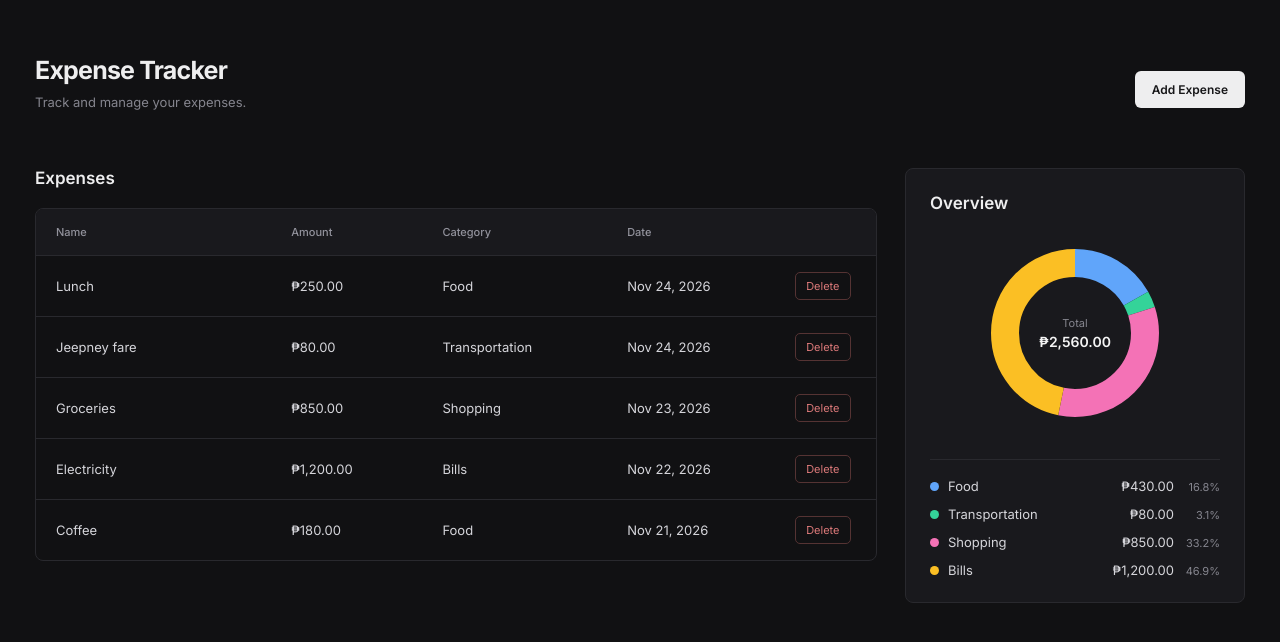
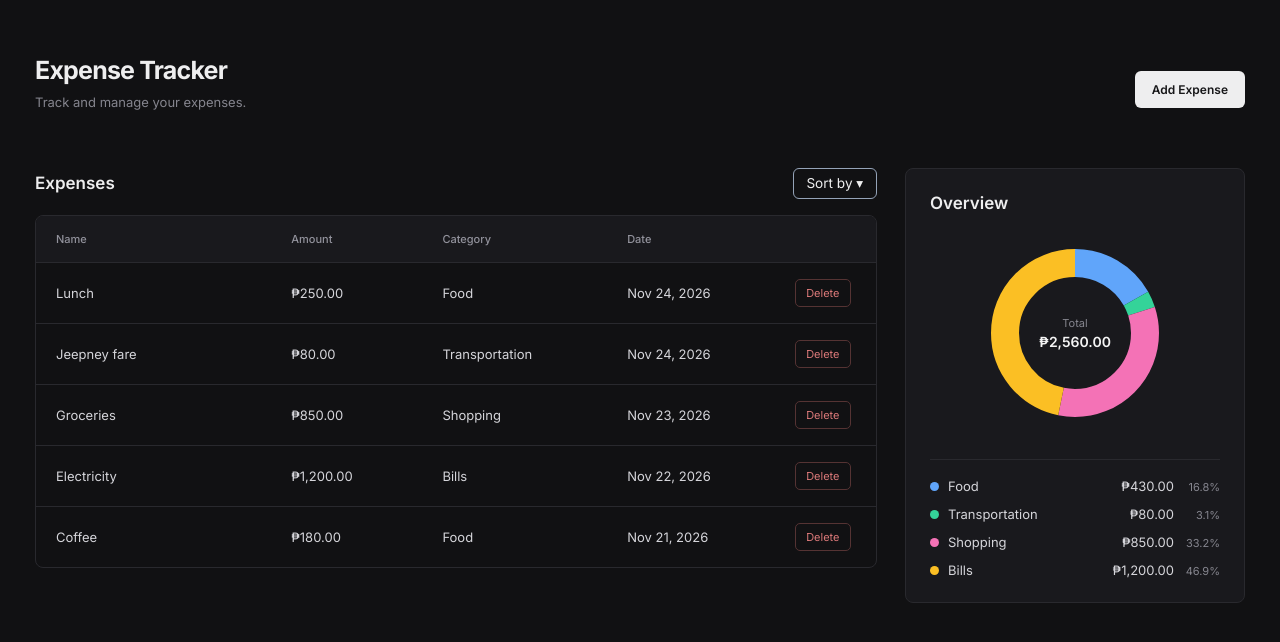
Before and after one commit to PRSM-Group/expensetracker, a React (Vite) app: page / in a window 1280 px wide. Shown: the top 642 px of the page. Built offline with nearby package versions, Linux system fonts and the light colour scheme.

Commit message:
added sort by button

```diff
--- a/src/App.css
+++ b/src/App.css
@@ -409,3 +409,67 @@ tbody tr:hover {
     font-size: 16px;
   }
 }
+
+.section-header {
+  display: flex;
+  justify-content: space-between;
+  align-items: center;
+  margin-bottom: 1rem;
+}
+
+.section-header h2 {
+  margin: 0;
+}
+
+.sort-button {
+  padding: 0.4rem 0.8rem;
+  border: 1px solid #94a3b8;
+  border-radius: 6px;
+  background: transparent;
+  color: inherit;
+  cursor: pointer;
+  font-size: 0.85rem;
+}
+
+.sort-button:hover,
+.sort-button.active {
+  background: #60a5fa;
+  border-color: #60a5fa;
+  color: #fff;
+}
+
+.sort-dropdown {
+  position: relative;
+}
+
+.sort-menu {
+  position: absolute;
+  right: 0;
+  top: calc(100% + 0.25rem);
+  z-index: 10;
+  min-width: 100%;
+  margin: 0;
+  padding: 0.25rem;
+  list-style: none;
+  background: #1e293b;
+  border: 1px solid #94a3b8;
+  border-radius: 6px;
+}
+
+.sort-menu button {
+  width: 100%;
+  padding: 0.5rem 0.75rem;
+  border: none;
+  background: transparent;
+  color: inherit;
+  text-align: left;
+  white-space: nowrap;
+  cursor: pointer;
+  border-radius: 4px;
+}
+
+.sort-menu button:hover,
+.sort-menu button.selected {
+  background: #60a5fa;
+  color: #fff;
+}
--- a/src/App.jsx
+++ b/src/App.jsx
@@ -9,6 +9,13 @@ const categories = [
   "Bills",
   "Entertainment",
   "Other",
+];
+
+const sortOptions = [
+  { label: "Default", field: null, direction: "asc" },
+  { label: "Category", field: "category", direction: "asc" },
+  { label: "Amount: Low to High", field: "amount", direction: "asc" },
+  { label: "Amount: High to Low", field: "amount", direction: "desc" },
 ];
 
 const categoryColors = {
@@ -255,6 +262,8 @@ function App() {
     category: "Food",
     date: getToday(),
   });
+  const [sortBy, setSortBy] = useState({ field: null, direction: "asc" });
+  const [showSortMenu, setShowSortMenu] = useState(false);
 
   function handleChange(event) {
     const { name, value } = event.target;
@@ -302,6 +311,26 @@ function App() {
     );
   };
 
+  const displayedExpenses = [...expenses].sort((a, b) => {
+    if (sortBy.field === "category") {
+      return categories.indexOf(a.category) - categories.indexOf(b.category);
+    }
+
+    if (sortBy.field === "amount") {
+      return sortBy.direction === "asc"
+        ? a.amount - b.amount
+        : b.amount - a.amount;
+    }
+
+    return 0;
+  });
+
+  const currentSort =
+    sortOptions.find(
+      (option) =>
+        option.field === sortBy.field && option.direction === sortBy.direction,
+    ) ?? sortOptions[0];
+
   return (
     <main className="container">
       <header className="header">
@@ -317,7 +346,39 @@ function App() {
 
       <div className="dashboard-grid">
         <section className="expenses">
-          <h2>Expenses</h2>
+          <div className="section-header">
+            <h2>Expenses</h2>
+
+            <div className="sort-dropdown">
+              <button
+                className="sort-button"
+                onClick={() => setShowSortMenu((previous) => !previous)}
+              >
+                Sort by ▾
+              </button>
+
+              {showSortMenu && (
+                <ul className="sort-menu">
+                  {sortOptions.map((option) => (
+                    <li key={option.label}>
+                      <button
+                        className={option === currentSort ? "selected" : ""}
+                        onClick={() => {
+                          setSortBy({
+                            field: option.field,
+                            direction: option.direction,
+                          });
+                          setShowSortMenu(false);
+                        }}
+                      >
+                        {option.label}
+                      </button>
+                    </li>
+                  ))}
+                </ul>
+              )}
+            </div>
+          </div>
 
           <div className="table-container">
             <table>
@@ -332,7 +393,7 @@ function App() {
               </thead>
 
               <tbody>
-                {expenses.map((expense) => (
+                {displayedExpenses.map((expense) => (
                   <tr key={expense.id}>
                     <EditableCell
                       value={expense.name}
```
